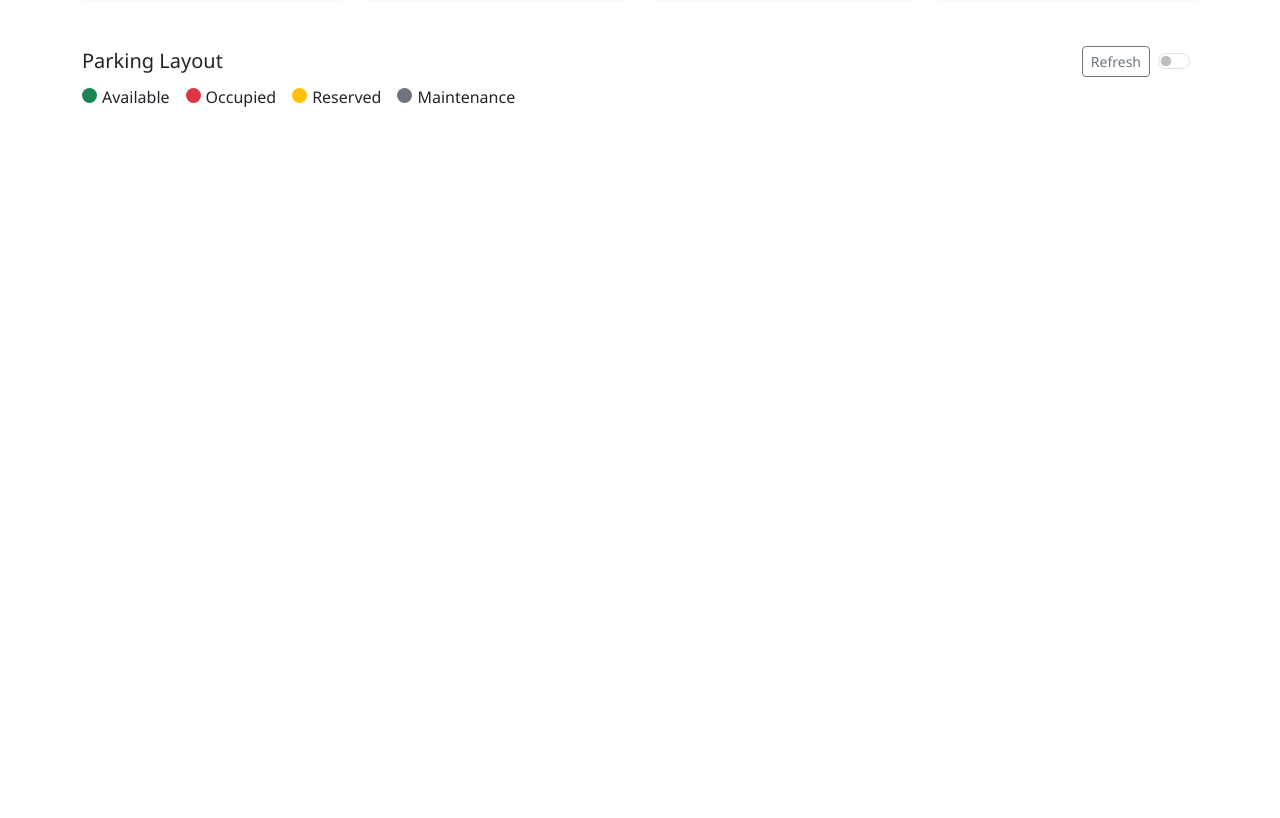
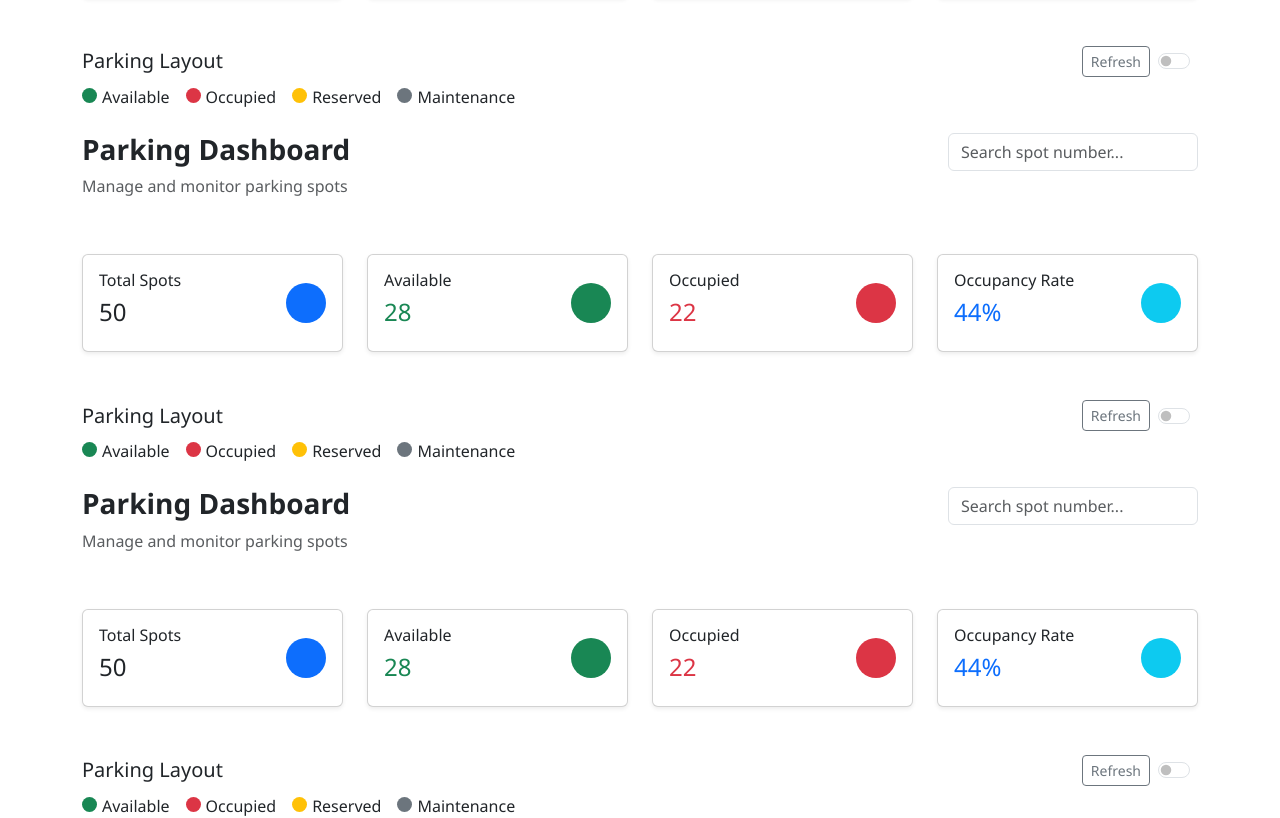
Before and after one commit to ptldineshkumar/pms, an Angular app: page /dashboard in a window 1280 px wide. Shown: the part 302-1120 px from the top of the page. Before the commit the page ends 800 px from the top, so only its background shows below. Built offline with nearby package versions, Linux system fonts and the light colour scheme.

Commit message:
sticky nav test

```diff
--- a/src/app/pages/dashboard/dashboard.component.html
+++ b/src/app/pages/dashboard/dashboard.component.html
@@ -81,3 +81,170 @@
         </div>
     </div>
 </div>
+
+<div class="container mt-4">
+    <div class="d-flex justify-content-between align-items-start flex-wrap">
+        <div>
+            <h3 class="fw-bold">Parking Dashboard</h3>
+            <p class="text-muted">Manage and monitor parking spots</p>
+        </div>
+        <div class="mt-2 mt-md-0">
+            <input type="text" class="form-control" placeholder="Search spot number..." style="width: 250px;" />
+        </div>
+    </div>
+
+    <div class="row g-4 mt-3">
+        <div class="col-md-3">
+            <div class="card shadow-sm">
+                <div class="card-body d-flex justify-content-between align-items-center">
+                    <div>
+                        <h6>Total Spots</h6>
+                        <h4>50</h4>
+                    </div>
+                    <div class="card-circle bg-primary"></div>
+                </div>
+            </div>
+        </div>
+
+        <div class="col-md-3">
+            <div class="card shadow-sm">
+                <div class="card-body d-flex justify-content-between align-items-center">
+                    <div>
+                        <h6>Available</h6>
+                        <h4 class="text-success">28</h4>
+                    </div>
+                    <div class="card-circle bg-success"></div>
+                </div>
+            </div>
+        </div>
+
+        <div class="col-md-3">
+            <div class="card shadow-sm">
+                <div class="card-body d-flex justify-content-between align-items-center">
+                    <div>
+                        <h6>Occupied</h6>
+                        <h4 class="text-danger">22</h4>
+                    </div>
+                    <div class="card-circle bg-danger"></div>
+                </div>
+            </div>
+        </div>
+
+        <div class="col-md-3">
+            <div class="card shadow-sm">
+                <div class="card-body d-flex justify-content-between align-items-center">
+                    <div>
+                        <h6>Occupancy Rate</h6>
+                        <h4 class="text-primary">44%</h4>
+                    </div>
+                    <div class="card-circle bg-info"></div>
+                </div>
+            </div>
+        </div>
+    </div>
+
+    <!-- Parking Layout Section -->
+    <div class="mt-5">
+        <div class="d-flex justify-content-between align-items-center mb-2">
+            <h5 class="mb-0">Parking Layout</h5>
+            <div class="d-flex align-items-center gap-2">
+                <button class="btn btn-outline-secondary btn-sm">Refresh</button>
+                <div class="form-check form-switch mb-0">
+                    <input class="form-check-input" type="checkbox" id="toggleSwitch" />
+                </div>
+            </div>
+        </div>
+
+
+
+        <div class="d-flex flex-wrap gap-3 mt-2">
+            <div><span class="legend-circle bg-success"></span>Available</div>
+            <div><span class="legend-circle bg-danger"></span>Occupied</div>
+            <div><span class="legend-circle bg-warning"></span>Reserved</div>
+            <div><span class="legend-circle bg-secondary"></span>Maintenance</div>
+        </div>
+    </div>
+</div>
+<div class="container mt-4">
+    <div class="d-flex justify-content-between align-items-start flex-wrap">
+        <div>
+            <h3 class="fw-bold">Parking Dashboard</h3>
+            <p class="text-muted">Manage and monitor parking spots</p>
+        </div>
+        <div class="mt-2 mt-md-0">
+            <input type="text" class="form-control" placeholder="Search spot number..." style="width: 250px;" />
+        </div>
+    </div>
+
+    <div class="row g-4 mt-3">
+        <div class="col-md-3">
+            <div class="card shadow-sm">
+                <div class="card-body d-flex justify-content-between align-items-center">
+                    <div>
+                        <h6>Total Spots</h6>
+                        <h4>50</h4>
+                    </div>
+                    <div class="card-circle bg-primary"></div>
+                </div>
+            </div>
+        </div>
+
+        <div class="col-md-3">
+            <div class="card shadow-sm">
+                <div class="card-body d-flex justify-content-between align-items-center">
+                    <div>
+                        <h6>Available</h6>
+                        <h4 class="text-success">28</h4>
+                    </div>
+                    <div class="card-circle bg-success"></div>
+                </div>
+            </div>
+        </div>
+
+        <div class="col-md-3">
+            <div class="card shadow-sm">
+                <div class="card-body d-flex justify-content-between align-items-center">
+                    <div>
+                        <h6>Occupied</h6>
+                        <h4 class="text-danger">22</h4>
+                    </div>
+                    <div class="card-circle bg-danger"></div>
+                </div>
+            </div>
+        </div>
+
+        <div class="col-md-3">
+            <div class="card shadow-sm">
+                <div class="card-body d-flex justify-content-between align-items-center">
+                    <div>
+                        <h6>Occupancy Rate</h6>
+                        <h4 class="text-primary">44%</h4>
+                    </div>
+                    <div class="card-circle bg-info"></div>
+                </div>
+            </div>
+        </div>
+    </div>
+
+    <!-- Parking Layout Section -->
+    <div class="mt-5">
+        <div class="d-flex justify-content-between align-items-center mb-2">
+            <h5 class="mb-0">Parking Layout</h5>
+            <div class="d-flex align-items-center gap-2">
+                <button class="btn btn-outline-secondary btn-sm">Refresh</button>
+                <div class="form-check form-switch mb-0">
+                    <input class="form-check-input" type="checkbox" id="toggleSwitch" />
+                </div>
+            </div>
+        </div>
+
+
+
+        <div class="d-flex flex-wrap gap-3 mt-2">
+            <div><span class="legend-circle bg-success"></span>Available</div>
+            <div><span class="legend-circle bg-danger"></span>Occupied</div>
+            <div><span class="legend-circle bg-warning"></span>Reserved</div>
+            <div><span class="legend-circle bg-secondary"></span>Maintenance</div>
+        </div>
+    </div>
+</div>
--- a/src/app/pages/layout/layout.component.html
+++ b/src/app/pages/layout/layout.component.html
@@ -1,9 +1,16 @@
-<div>
-  <nav class="navbar navbar-expand-lg navbar-dark bg-dark px-3">
+<div class="sticky-top">
+  <nav class="navbar navbar-expand-lg navbar-dark bg-dark px-3 ">
     <a class="navbar-brand" href="#">Parking Smart</a>
 
-    <!-- Left-side Menus -->
-    <div class="collapse navbar-collapse">
+    <!-- Mobile toggle button -->
+    <button class="navbar-toggler" type="button" data-bs-toggle="collapse" data-bs-target="#navbarNavDropdown"
+      aria-controls="navbarNavDropdown" aria-expanded="false" aria-label="Toggle navigation">
+      <span class="navbar-toggler-icon"></span>
+    </button>
+
+    <!-- Menu items -->
+    <div class="collapse navbar-collapse" id="navbarNavDropdown">
+      <!-- Left-side Menus -->
       <ul class="navbar-nav me-auto mb-2 mb-lg-0 ms-3">
         <li class="nav-item">
           <a class="nav-link active" href="#">Dashboard</a>
@@ -23,7 +30,8 @@
 
         <!-- Dropdown -->
         <div class="dropdown">
-          <button class="btn btn-secondary btn-sm dropdown-toggle" type="button" data-bs-toggle="dropdown" aria-expanded="false">
+          <button class="btn btn-secondary btn-sm dropdown-toggle" type="button" data-bs-toggle="dropdown"
+            aria-expanded="false">
             Menu
           </button>
           <ul class="dropdown-menu dropdown-menu-end">
@@ -37,4 +45,4 @@
     </div>
   </nav>
 </div>
-<router-outlet> </router-outlet>
+<router-outlet></router-outlet>
```
